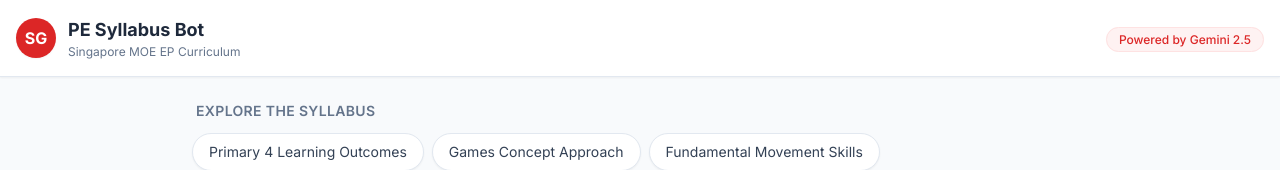
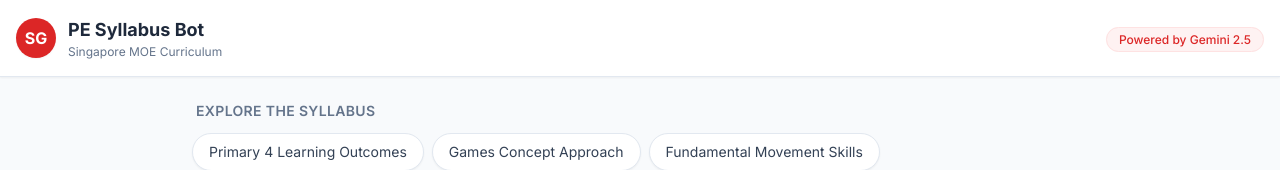
Before and after one commit to amoskhan/SG-PE-Syllabus-Bot, a React (Vite) app: page / in a window 1280 px wide. Shown: the top 170 px of the page. Built offline with nearby package versions, Linux system fonts and the light colour scheme; no server answers.

Commit message:
minor edits on header
minor edits on header

```diff
--- a/components/Header.tsx
+++ b/components/Header.tsx
@@ -9,7 +9,7 @@
         </div>
         <div>
           <h1 className="font-bold text-lg text-slate-800">PE Syllabus Bot</h1>
-          <p className="text-xs text-slate-500">Singapore MOE EP Curriculum</p>
+          <p className="text-xs text-slate-500">Singapore MOE Curriculum</p>
         </div>
       </div>
       <div className="hidden md:block">
```
